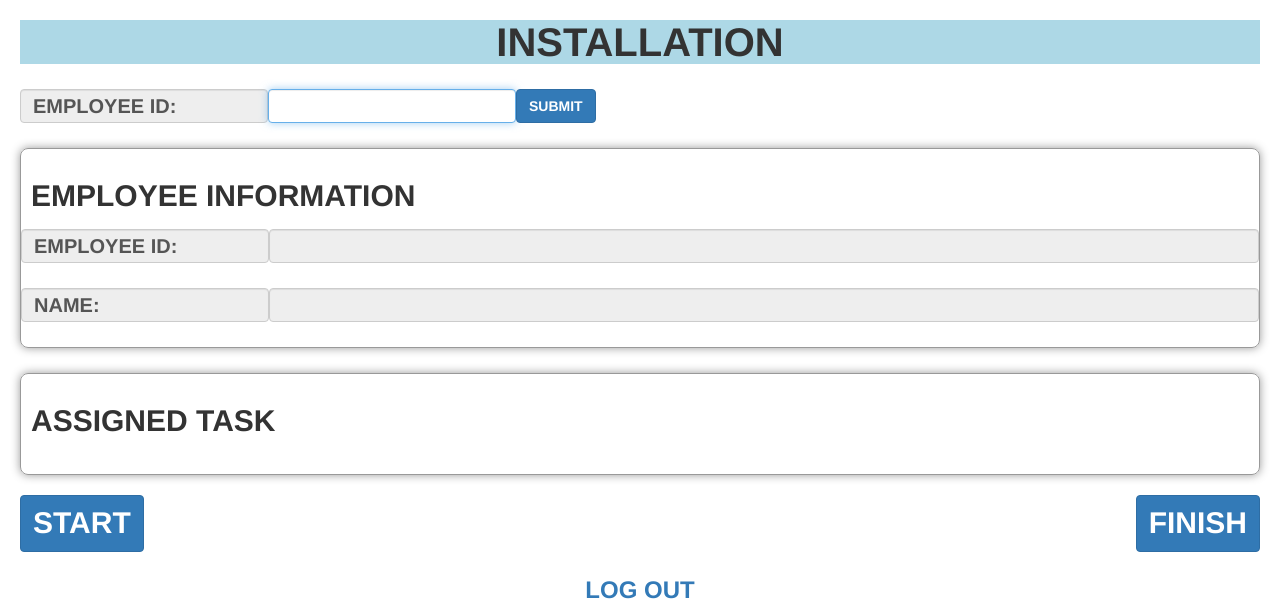
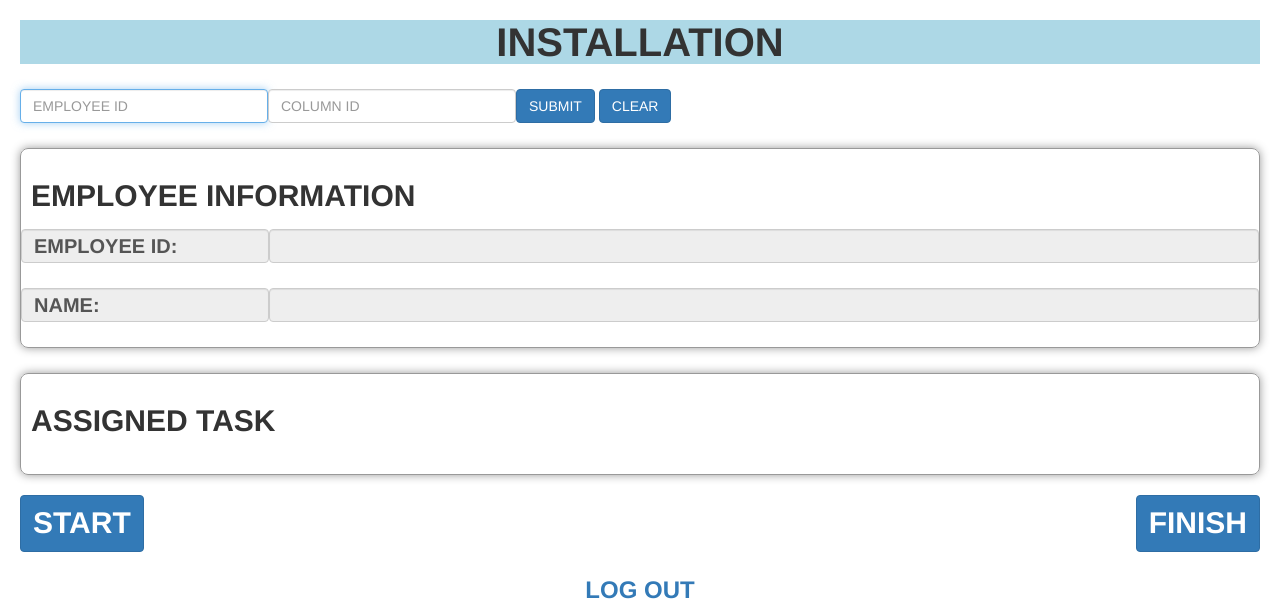
Before and after one commit to tidibi272/HaiNam_intern, a PHP site: page /qtsx/qtsx.php in a window 1280 px wide. Shown: the top 602 px of the page. Run offline with PHP 8.4, Linux system fonts and the light colour scheme; the visitor is signed in with stand-in values (Sample User, id 1).

Commit message:
an hanh from leader

```diff
--- a/qtsx/qtsx.php
+++ b/qtsx/qtsx.php
@@ -108,6 +108,12 @@ if (isset($_POST['finish']))
 	<meta name="viewport" content="width=device-width, initial-scale=1">
 	<title>INSTALLATION PAGE</title>
 	<link rel="stylesheet" href="https://maxcdn.bootstrapcdn.com/bootstrap/3.3.7/css/bootstrap.min.css">
+	<script type="text/javascript">
+		function clear()
+		{
+			document.getElementById("qtsx").reset();
+		}
+	</script>
 	<style type="text/css">
 body {
     font-family: helvetica;
@@ -161,20 +167,12 @@ legend {
 	font-size: 22px;
 	font-weight: bold;
 }
-form input#xacnhan{
-	font-weight: bold;
-
-}
 form input#msnv{
 	font-weight: bold;
 	font-size:20px ;
 }
 
 form input#hoten{
-	font-weight: bold;
-	font-size:20px ;
-}
-form input#nhap_msnv{
 	font-weight: bold;
 	font-size:20px ;
 }
@@ -186,9 +184,10 @@ form input#nhap_msnv{
     		<h1 id="ten">INSTALLATION</h1>
     	</div>
     	<div>
-    		<div style="width: 20%; float:left;"><input type="text" class="form-control" value="EMPLOYEE ID:" readonly id="nhap_msnv"></input></div>
-			<div style="width: 20%; float:left;"><input type="text" class="form-control" name="nhap_msnv" id="nhap_msnv" autofocus></div>
+			<div style="width: 20%; float:left;"><input type="text" class="form-control" name="nhap_msnv" id="nhap_msnv" autofocus placeholder="EMPLOYEE ID" required></div>
+			<div style="width: 20%; float:left;"><input type="text" class="form-control" name="nhap_mskhungtu" id="nhap_mskhungtu" autofocus placeholder="COLUMN ID" required></div>
 			<input type="submit" name="xacnhan" id="xacnhan" value="SUBMIT" class="btn btn-primary">
+			<input type="button" name="xoa" id="xoa" value="CLEAR" class="btn btn-primary" onclick="document.getElementById('qtsx').reset();document.getElementById('nhap_msnv').focus();">
     	</div>
     	<div>
     	<fieldset>
@@ -212,7 +211,7 @@ form input#nhap_msnv{
 				<?php
 				if (isset($_POST['xacnhan']))
 					{
-						$tb =mysql_query("SELECT qtsx.msgd,giaidoan.tengd,mskhungtu,date_start,date_finish FROM qtsx INNER JOIN giaidoan WHERE qtsx.msgd=giaidoan.msgd AND msnv = '$_POST[nhap_msnv]'");
+						$tb =mysql_query("SELECT qtsx.msgd,giaidoan.tengd,mskhungtu,date_start,date_finish FROM qtsx INNER JOIN giaidoan WHERE qtsx.msgd=giaidoan.msgd AND msnv = '$_POST[nhap_msnv]' AND mskhungtu='$_POST[nhap_mskhungtu]'");
 
 				?>
 						<table class="table table-stripedauto">
@@ -255,6 +254,7 @@ form input#nhap_msnv{
 				            ?>
 				            </tbody>
 				            <?php
+				             if (mysql_num_rows($tb)==0) echo '<script>alert("TASK IS NOT EXIST")</script>';
 				             }
 				            ?>
 			            </table>
--- a/quanlytong/Staff/Create.php
+++ b/quanlytong/Staff/Create.php
@@ -308,7 +308,7 @@ if(isset($_POST['button2']))
           <div class="collapse navbar-collapse" id="collapsibleNavbar">
             <ul class="navbar-nav">
               <li class="nav-item"  >
-                <a class="nav-link" href="logout.php" >Logout</a>
+                <a class="nav-link" href="../logout.php" >Logout</a>
               </li>
             </ul>
           </div>
--- a/quanlytong/Staff/Delete.php
+++ b/quanlytong/Staff/Delete.php
@@ -211,7 +211,7 @@ if(isset($_POST['button2']))
           <div class="collapse navbar-collapse" id="collapsibleNavbar">
             <ul class="navbar-nav">
               <li class="nav-item"  >
-                <a class="nav-link" href="logout.php" >Logout</a>
+                <a class="nav-link" href="../logout.php" >Logout</a>
               </li>
             </ul>
           </div>
--- a/quanlytong/Staff/list.php
+++ b/quanlytong/Staff/list.php
@@ -133,7 +133,7 @@ th, td {
           <div class="collapse navbar-collapse" id="collapsibleNavbar">
             <ul class="navbar-nav">
               <li class="nav-item"  >
-                <a class="nav-link" href="logout.php" >Logout</a>
+                <a class="nav-link" href="../logout.php" >Logout</a>
               </li>
             </ul>
           </div>
```
Also changed, not shown: 1 other file.
